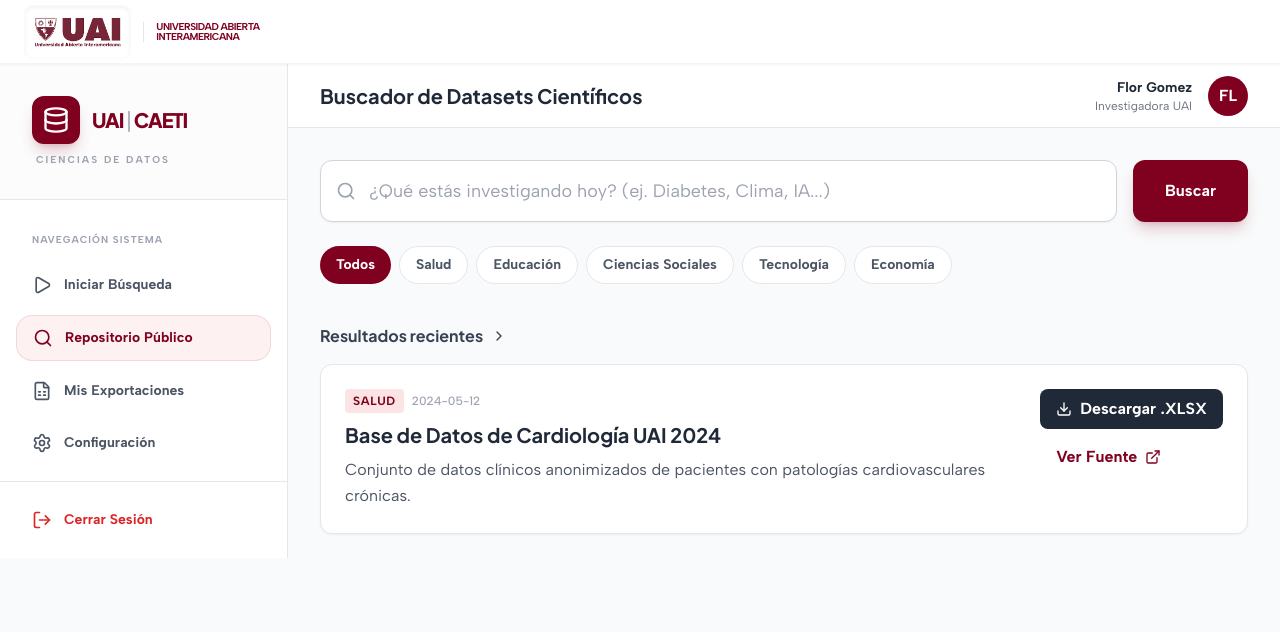
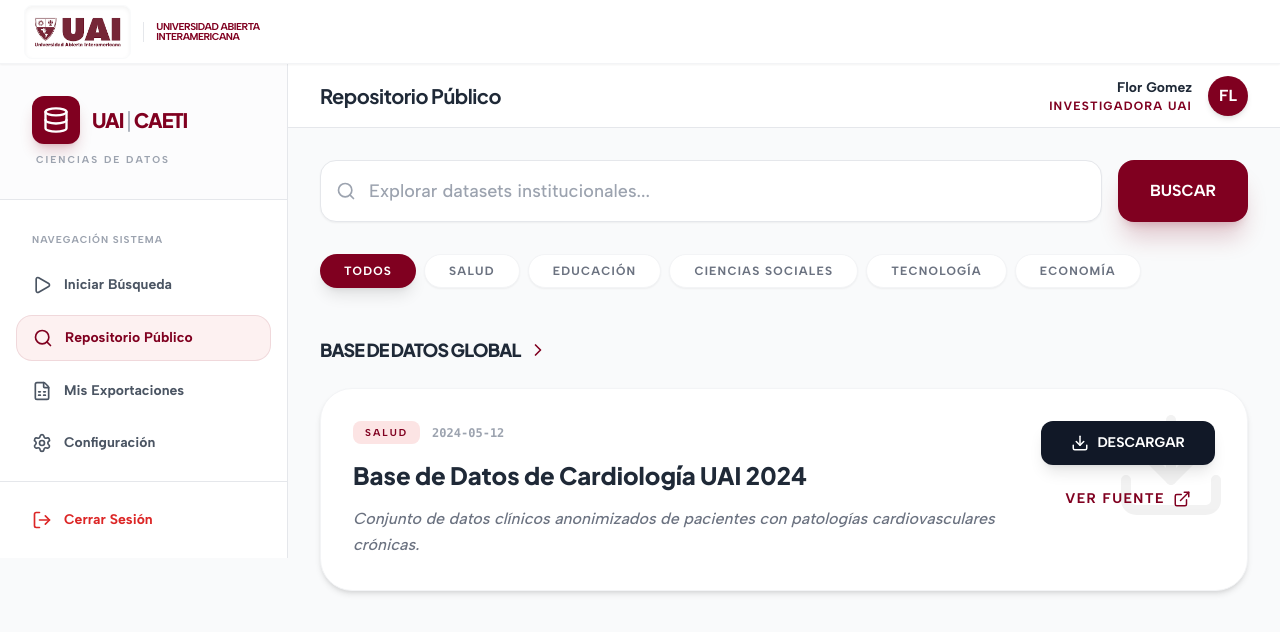
Before and after one commit to magalibolivar31/Laboratorio-de-Ciencia-y-Calidad-de-Datos, a React (Vite) app in the folder frontend/: page /dashboard in a window 1280 px wide. Shown: the top 632 px of the page. Built offline with nearby package versions, Linux system fonts and the light colour scheme; no server answers.

Commit message:
Reparación crítica: restauración de importaciones de iconos y estabilización de UI

```diff
--- a/frontend/src/pages/Dashboard.tsx
+++ b/frontend/src/pages/Dashboard.tsx
@@ -74,12 +74,12 @@ const Dashboard: React.FC = () => {
         keywords: [searchTerm]
       });
 
-      const newResult: DatasetResult = {
-        ...response.data.resultadosSimulados[0],
+      const newResults = (response.data.resultados || []).map((r: any) => ({
+        ...r,
         archivo_url: response.data.url
-      };
+      }));
 
-      setResults(prev => [newResult, ...prev]);
+      setResults(prev => [...newResults, ...prev]);
     } catch (err: unknown) {
       console.error('Error en la búsqueda:', err);
       setError('Error al conectar con el motor de Python.');
@@ -90,18 +90,9 @@ const Dashboard: React.FC = () => {
 
   const handleDownload = (result: DatasetResult) => {
     if (result.archivo_url) {
-      const downloadUrl = `http://localhost:3001${result.archivo_url}`;
-      window.open(downloadUrl, '_blank');
+      window.open(result.archivo_url, '_blank');
     } else {
-      const content = `Título: ${result.titulo}\nDescripción: ${result.descripcion}\nFuente: ${result.fuente}`;
-      const blob = new Blob([content], { type: 'text/plain' });
-      const url = window.URL.createObjectURL(blob);
-      const a = document.createElement('a');
-      a.href = url;
-      a.download = `${result.titulo.replace(/\s+/g, '_')}.txt`;
-      document.body.appendChild(a);
-      a.click();
-      document.body.removeChild(a);
+      alert('Archivo no disponible para descarga directa.');
     }
   };
 
@@ -110,28 +101,28 @@ const Dashboard: React.FC = () => {
     : results.filter(r => r.area === activeCategory);
 
   return (
-    <div className="min-h-screen bg-gray-50 flex">
+    <div className="min-h-screen bg-gray-50 flex overflow-hidden">
       <Sidebar />
 
       <main className="flex-1 flex flex-col h-screen overflow-hidden">
         <header className="bg-white h-16 border-b border-gray-200 flex items-center justify-between px-8 shrink-0">
-          <h2 className="text-xl font-display font-bold text-gray-800">Buscador de Datasets Científicos</h2>
+          <h2 className="text-xl font-display font-bold text-gray-800 tracking-tight">Repositorio Público</h2>
           <div className="flex items-center gap-4">
             <div className="text-right hidden sm:block">
               <p className="text-sm font-bold text-gray-800">{user?.nombre || 'Flor Gomez'}</p>
-              <p className="text-xs text-gray-500">Investigadora UAI</p>
+              <p className="text-xs text-uai-red font-bold uppercase tracking-widest">Investigadora UAI</p>
             </div>
-            <div className="w-10 h-10 bg-uai-red rounded-full flex items-center justify-center text-white font-bold">
+            <div className="w-10 h-10 bg-uai-red rounded-full flex items-center justify-center text-white font-bold shadow-md">
               {user?.nombre?.substring(0, 2).toUpperCase() || 'FG'}
             </div>
           </div>
         </header>
 
         <div className="flex-1 overflow-y-auto p-8">
-          <div className="max-w-5xl mx-auto space-y-6">
+          <div className="max-w-6xl mx-auto space-y-8">
 
             {error && (
-              <div className="p-4 bg-red-50 border-l-4 border-red-500 text-red-700 flex items-center gap-3 rounded-lg">
+              <div className="p-4 bg-red-50 border-l-4 border-red-500 text-red-700 flex items-center gap-3 rounded-lg shadow-sm">
                 <AlertCircle size={20} />
                 <p className="text-sm font-medium">{error}</p>
               </div>
@@ -142,8 +133,8 @@ const Dashboard: React.FC = () => {
                 <Search className="absolute left-4 top-1/2 -translate-y-1/2 text-gray-400" size={20} />
                 <input
                   type="text"
-                  placeholder="¿Qué estás investigando hoy? (ej. Diabetes, Clima, IA...)"
-                  className="w-full pl-12 pr-4 py-4 bg-white border border-gray-300 rounded-xl shadow-sm focus:ring-2 focus:ring-uai-red focus:border-uai-red outline-none transition-all text-lg"
+                  placeholder="Explorar datasets institucionales..."
+                  className="w-full pl-12 pr-4 py-4 bg-white border border-gray-200 rounded-2xl shadow-sm focus:ring-4 focus:ring-uai-red/10 focus:border-uai-red outline-none transition-all text-lg font-medium"
                   value={searchTerm}
                   onChange={(e) => setSearchTerm(e.target.value)}
                 />
@@ -151,9 +142,9 @@ const Dashboard: React.FC = () => {
               <button
                 type="submit"
                 disabled={loading}
-                className="bg-uai-red text-white px-8 rounded-xl font-bold hover:bg-red-900 shadow-lg shadow-uai-red/20 transition-all flex items-center gap-2"
+                className="bg-uai-red text-white px-8 rounded-2xl font-bold hover:bg-red-800 shadow-xl shadow-uai-red/20 transition-all flex items-center gap-2 disabled:opacity-50"
               >
-                {loading ? <Loader2 className="animate-spin" size={20} /> : 'Buscar'}
+                {loading ? <Loader2 className="animate-spin" size={20} /> : 'BUSCAR'}
               </button>
             </form>
 
@@ -162,8 +153,10 @@ const Dashboard: React.FC = () => {
                 <button
                   key={cat}
                   onClick={() => setActiveCategory(cat)}
-                  className={`px-4 py-2 rounded-full text-sm font-bold transition-all ${
-                    activeCategory === cat ? 'bg-uai-red text-white' : 'bg-white text-gray-600 border border-gray-200 hover:bg-gray-50'
+                  className={`px-6 py-2 rounded-full text-xs font-black tracking-widest uppercase transition-all ${
+                    activeCategory === cat
+                      ? 'bg-uai-red text-white shadow-lg'
+                      : 'bg-white text-gray-500 border border-gray-100 hover:bg-gray-50 shadow-sm'
                   }`}
                 >
                   {cat}
@@ -171,50 +164,55 @@ const Dashboard: React.FC = () => {
               ))}
             </div>
 
-            <div className="space-y-4 pt-4">
-              <h3 className="font-display font-bold text-gray-700 flex items-center gap-2">
-                {activeCategory === 'Todos' ? 'Resultados recientes' : `Resultados de ${activeCategory}`} <ChevronRight size={16} />
+            <div className="space-y-6 pt-4">
+              <h3 className="text-lg font-black text-gray-800 flex items-center gap-2 uppercase tracking-tighter">
+                {activeCategory === 'Todos' ? 'Base de Datos Global' : `Filtrado por: ${activeCategory}`} <ChevronRight className="text-uai-red" size={20} />
               </h3>
 
               {filteredResults.length === 0 ? (
-                <div className="text-center py-20 bg-white rounded-2xl border border-dashed border-gray-300">
-                  <p className="text-gray-500 font-medium">No se encontraron resultados para esta categoría.</p>
+                <div className="text-center py-32 bg-white rounded-[2rem] border-2 border-dashed border-gray-100">
+                  <p className="text-gray-300 font-bold uppercase tracking-[0.2em]">Sin resultados disponibles</p>
                 </div>
               ) : (
-                filteredResults.map((result) => (
-                  <div key={result.id} className="bg-white p-6 rounded-xl border border-gray-200 shadow-sm hover:border-uai-red/30 transition-all group">
-                    <div className="flex justify-between items-start">
-                      <div className="space-y-2">
-                        <div className="flex items-center gap-2">
-                          <span className="px-2 py-1 bg-uai-accent text-uai-red text-xs font-bold rounded uppercase tracking-wider">
+                <div className="grid grid-cols-1 gap-6">
+                  {filteredResults.map((result) => (
+                    <div key={result.id} className="bg-white p-8 rounded-[2rem] border border-gray-100 shadow-md hover:shadow-xl transition-all group relative overflow-hidden">
+                      <div className="absolute top-0 right-0 p-4 opacity-5 group-hover:opacity-10 transition-opacity">
+                        <Download size={120} />
+                      </div>
+                      <div className="flex justify-between items-start relative z-10">
+                        <div className="space-y-4">
+                          <div className="flex items-center gap-3">
+                            <span className="px-3 py-1 bg-uai-accent text-uai-red text-[10px] font-black rounded-lg uppercase tracking-[0.2em]">
                               {result.area}
                             </span>
-                          <span className="text-xs text-gray-400 font-medium">{result.fecha}</span>
+                            <span className="text-xs text-gray-400 font-bold font-mono uppercase">{result.fecha}</span>
                           </div>
-                        <h4 className="text-xl font-display font-bold text-gray-800 group-hover:text-uai-red transition-colors">
+                          <h4 className="text-2xl font-black text-gray-800 group-hover:text-uai-red transition-colors leading-tight">
                             {result.titulo}
                           </h4>
-                        <p className="text-gray-600 leading-relaxed max-w-3xl">
+                          <p className="text-gray-500 font-medium leading-relaxed max-w-4xl italic">
                             {result.descripcion}
                           </p>
                         </div>
-                      <div className="flex flex-col gap-2 shrink-0">
+                        <div className="flex flex-col gap-3 shrink-0 ml-8">
                           <button
                             onClick={() => handleDownload(result)}
-                          className="flex items-center gap-2 px-4 py-2 bg-gray-800 text-white rounded-lg font-bold hover:bg-black transition-all"
+                            className="flex items-center justify-center gap-2 px-6 py-3 bg-gray-900 text-white rounded-xl font-black text-sm hover:bg-black transition-all shadow-lg"
                           >
-                          <Download size={16} /> Descargar .XLSX
+                            <Download size={18} /> DESCARGAR
                           </button>
                           <button
                             onClick={() => result.url_fuente && window.open(result.url_fuente, '_blank')}
-                          className="flex items-center gap-2 px-4 py-2 text-uai-red font-bold hover:underline"
+                            className="flex items-center justify-center gap-2 px-6 py-3 text-uai-red font-black text-sm hover:bg-uai-accent/30 rounded-xl transition-all uppercase tracking-widest"
                           >
-                          Ver Fuente <ExternalLink size={16} />
+                            VER FUENTE <ExternalLink size={18} />
                           </button>
                         </div>
                       </div>
                     </div>
-                ))
+                  ))}
+                </div>
               )}
             </div>
           </div>
--- a/frontend/src/pages/Exports.tsx
+++ b/frontend/src/pages/Exports.tsx
@@ -1,6 +1,7 @@
 import React, { useState, useEffect } from 'react';
 import Sidebar from '../components/Sidebar';
 import { useNavigate } from 'react-router-dom';
+import { Database, FileSpreadsheet, Download } from 'lucide-react';
 import api from '../lib/api';
 
 interface ExportItem {
@@ -72,12 +73,15 @@ const Exports: React.FC = () => {
               <tbody className="divide-y divide-gray-100">
                 {exports.map((item) => (
                   <tr key={item.id} className="hover:bg-gray-50 transition-colors">
-                    <td className="p-6 font-bold text-gray-800">{item.nombre_archivo}</td>
-                    <td className="p-6 text-gray-600">{item.fecha}</td>
-                    <td className="p-6 text-gray-600">{item.tamaño}</td>
+                    <td className="p-6 font-bold text-gray-800 flex items-center gap-3">
+                      <FileSpreadsheet className="text-green-600" size={20} />
+                      {item.nombre_archivo}
+                    </td>
+                    <td className="p-6 text-gray-600 font-medium">{item.fecha}</td>
+                    <td className="p-6 text-gray-600 font-mono text-sm">{item.tamaño}</td>
                     <td className="p-6 text-center">
-                      <button className="bg-gray-900 text-white px-6 py-2 rounded-xl font-bold hover:bg-black transition-all">
-                        Descargar
+                      <button className="bg-gray-900 text-white px-6 py-2 rounded-xl font-black text-sm hover:bg-black transition-all flex items-center gap-2 mx-auto">
+                        <Download size={16} /> DESCARGAR
                       </button>
                     </td>
                   </tr>
--- a/frontend/src/pages/SearchLaboratory.tsx
+++ b/frontend/src/pages/SearchLaboratory.tsx
@@ -1,5 +1,6 @@
 import React, { useState, useEffect } from 'react';
 import Sidebar from '../components/Sidebar';
+import { Search, Database, Download, Loader2, Play, CheckCircle, AlertCircle, Key, BookOpen, ChevronDown, Plus, X } from 'lucide-react';
 import { useNavigate } from 'react-router-dom';
 import api from '../lib/api';
 
```
Also changed, not shown: frontend/src/pages/Settings.tsx (+6 -2 lines). Lines whose indentation alone changed are shown as unchanged.
